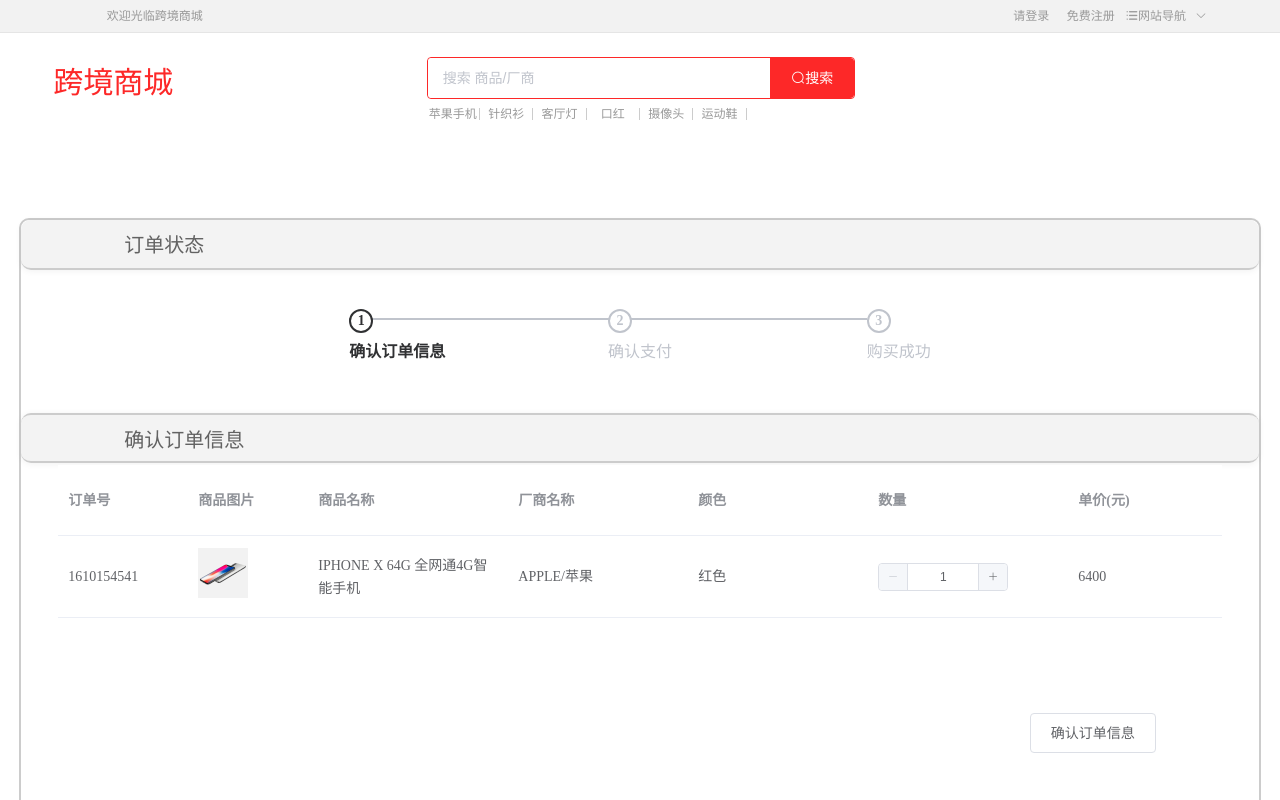
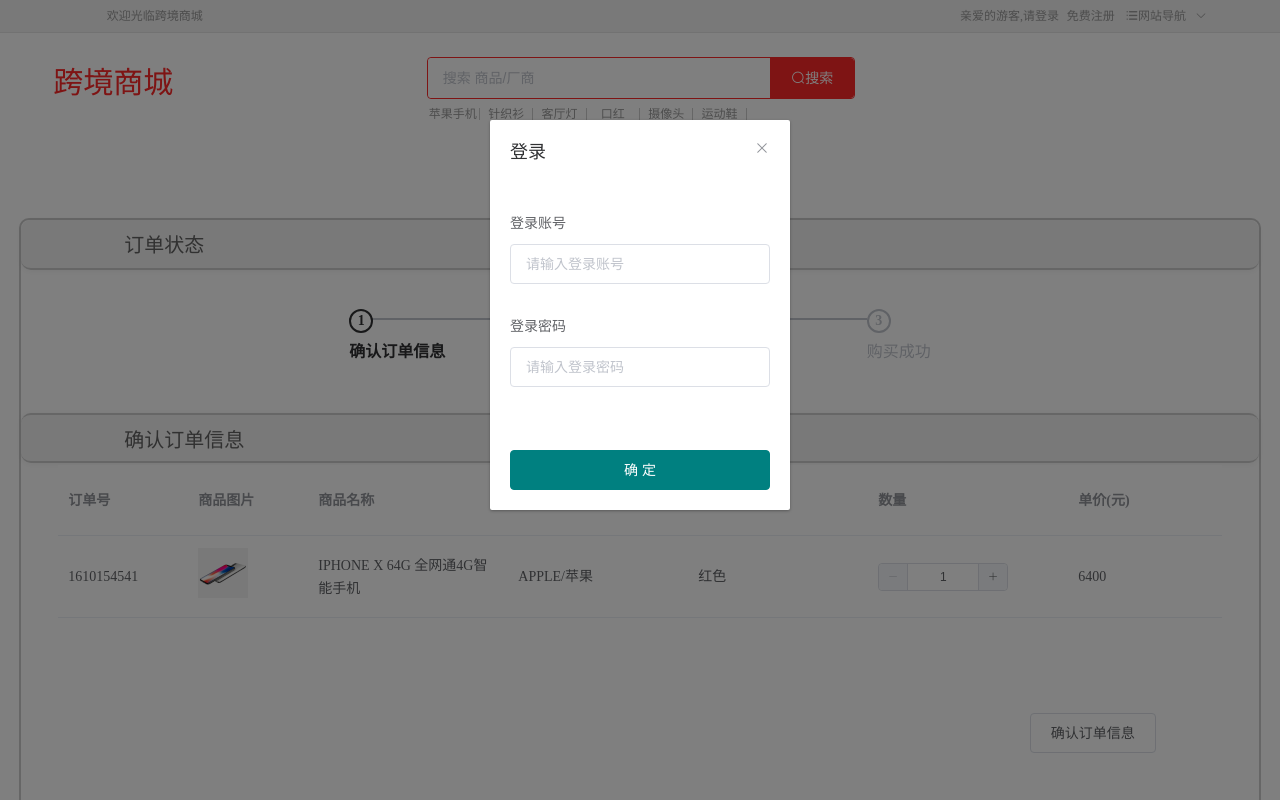
Before and after one commit to Shaun-Zhang0/mbc_mall, a Vue app: page /mall/order in a window 1280 px wide. Shown: the top 800 px of the page. Built offline with nearby package versions, Linux system fonts and the light colour scheme.

Commit message:
Update header.vue

```diff
--- a/src/components/mall/index/header.vue
+++ b/src/components/mall/index/header.vue
@@ -2,7 +2,7 @@
  * @Author: Shaun.Zhang
  * @Date: 2019-02-13 14:57:50
  * @Last Modified by: Shaun.Zhang
- * @Last Modified time: 2019-02-23 15:00:59
+ * @Last Modified time: 2019-03-02 19:43:42
  */
 <template>
     <div>
@@ -13,12 +13,14 @@
                     <span class="header_items">欢迎光临跨境商城</span>
                 </router-link>
             </el-col>
-            <el-col :xs="0" :sm="11" :md="12" :lg="15" :xl="13">&nbsp;</el-col>
-            <el-col :xs="4" :sm="2" :md="2" :lg="1" :xl="2">
-                <span class="header_items">请登录</span>
+            <el-col :xs="0" :sm="11" :md="12" :lg="14" :xl="13">&nbsp;</el-col>
+            <el-col :xs="4" :sm="2" :md="3" :lg="2" :xl="2">
+                <span v-show="login_status == false" class="header_items" @click="login">亲爱的游客,请登录</span>
+                <span v-show="login_status == true" class="header_items">您好，{{login_name}}</span>
             </el-col>
             <el-col :xs="4" :sm="2" :md="2" :lg="1" :xl="2">
-                <span class="header_items">免费注册</span>
+                <span class="header_items" v-show="login_status == false">免费注册</span>
+                <span class="header_items" v-show="login_status == true">我的订单</span>
             </el-col>
             <el-col :xs="8" :sm="3" :md="3" :lg="2" :xl="2">
                 &nbsp;
@@ -216,6 +218,7 @@
                 </el-col>
             </el-col>
         </el-row>
+        <MallLogin ref='login_show'></MallLogin>
     </div>
 </template>
 <style scoped>
@@ -263,15 +266,24 @@
 }
 </style>
 <script>
+import MallLogin from "./../login/login";
 export default {
+  components: {
+    MallLogin: MallLogin
+  },
   data() {
     return {
-      expand: false
+      expand: false,
+      login_status: false,
+      login_name: "超级大帅哥"
     };
   },
   methods: {
     menu_expand() {
       this.expand = !this.expand;
+    },
+    login() {
+      this.$refs.login_show.dialogForLogin = true;
     }
   }
 };
```
